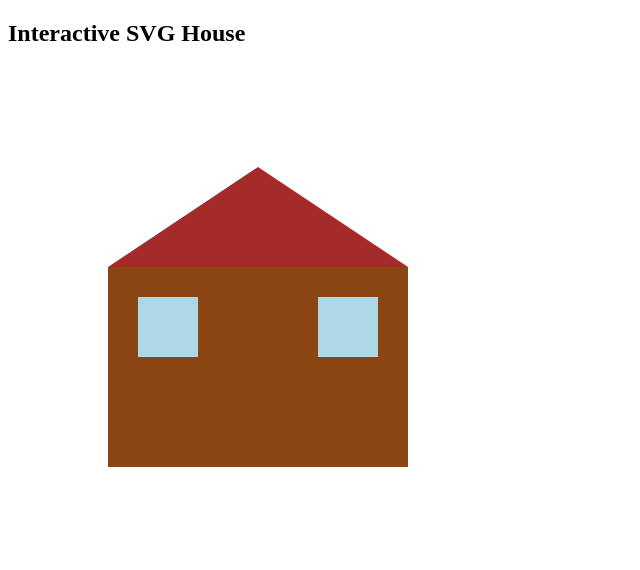
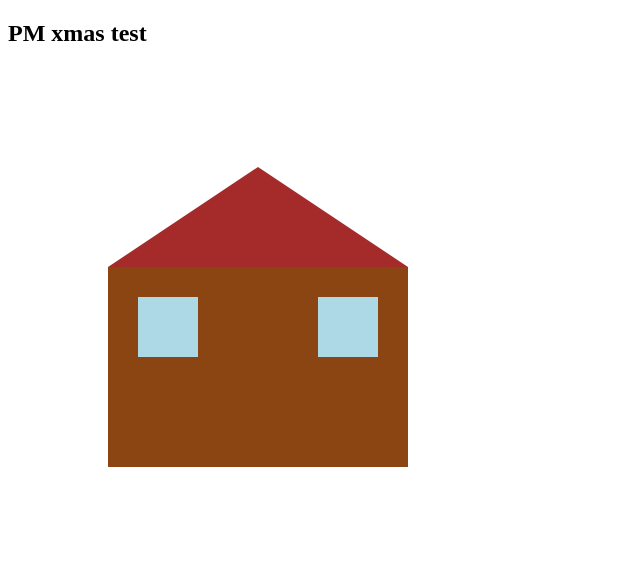
Before and after one commit to igordinuzzi/pm-xmas, a plain HTML site: page index.html in a window 1280 px wide. Shown: the whole page, without its empty margins (0-640 px from the left). Drawn offline with Linux system fonts and the light colour scheme.

Commit message:
Update index.html

```diff
--- a/index.html
+++ b/index.html
@@ -49,7 +49,7 @@
 </head>
 <body>
 
-<h2>Interactive SVG House</h2>
+<h2>PM xmas test</h2>
 
 <svg width="500" height="500" xmlns="http://www.w3.org/2000/svg">
   <!-- House base -->
```
